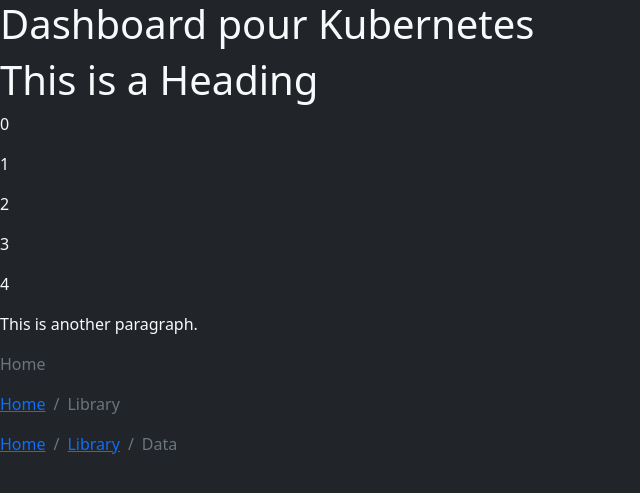
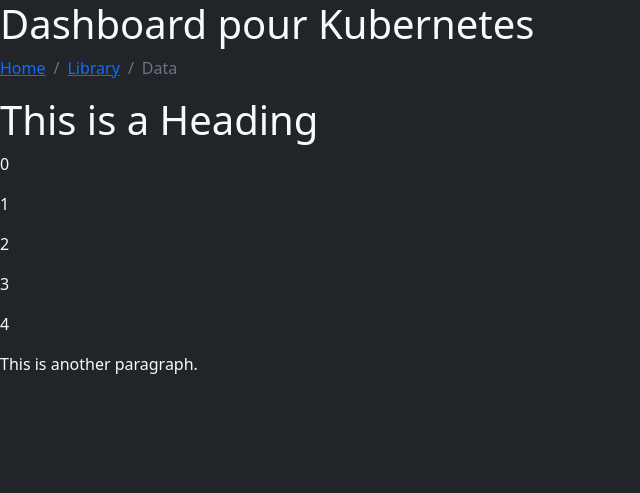
Before and after one commit to grosheth/monitor, a Django app: page / in a window 1280 px wide. Shown: the top 493 px of the page, without its empty margins (0-640 px from the left). Run offline with Django 4.2, Linux system fonts and the light colour scheme; parts of the project's set-up code (start-up, migrations or seed data) failed here and were passed over.

Commit message:
commit automatique

```diff
--- a/src/controller/templates/controller/dashboard.html
+++ b/src/controller/templates/controller/dashboard.html
@@ -13,26 +13,6 @@
 <body class="bg-dark text-light">
     <h1>Dashboard pour Kubernetes</h1>
     <div>
-    <h1>This is a Heading</h1>
-    {% for nombre in test %}
-    <p>{{ nombre }}</p>
-    {% endfor %}
-    <p>This is another paragraph.</p>
-</div>
-<div>
-    <nav aria-label="breadcrumb">
-        <ol class="breadcrumb">
-          <li class="breadcrumb-item active" aria-current="page">Home</li>
-        </ol>
-      </nav>
-
-        <nav aria-label="breadcrumb">
-        <ol class="breadcrumb">
-            <li class="breadcrumb-item"><a href="#">Home</a></li>
-            <li class="breadcrumb-item active" aria-current="page">Library</li>
-        </ol>
-        </nav>
-
         <nav aria-label="breadcrumb">
             <ol class="breadcrumb">
                 <li class="breadcrumb-item"><a href="#">Home</a></li>
@@ -41,5 +21,14 @@
             </ol>
         </nav>
     </div>
+
+    <div>
+        <h1>This is a Heading</h1>
+        {% for nombre in test %}
+        <p>{{ nombre }}</p>
+        {% endfor %}
+        <p>This is another paragraph.</p>
+    </div>
+
 </body>
 </html>
```
Lines whose indentation alone changed are shown as unchanged.
